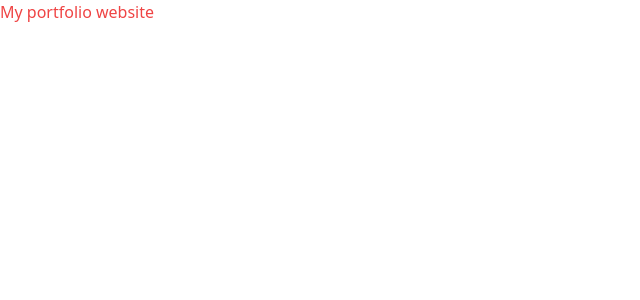
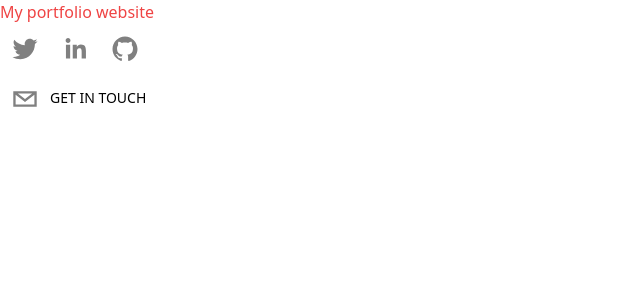
Before and after one commit to mahes1287/portfolio, a Next.js app: page / in a window 1280 px wide. Shown: the top 300 px of the page, without its empty margins (0-640 px from the left). Built offline with nearby package versions, Linux system fonts and the light colour scheme.

Commit message:
icons added

```diff
--- a/components/Header.tsx
+++ b/components/Header.tsx
@@ -1,12 +1,36 @@
 import React from "react";
+import { SocialIcon } from "react-social-icons";
 
 type Props = {};
 
 export default function Header({}: Props) {
   return (
     <header>
-          <div className="flex flex-row items-center">
-
+      <div className="flex flex-row items-center">
+        <SocialIcon
+          url="https://twitter.com/mahes1287"
+          fgColor="gray"
+          bgColor="transparent"
+        />
+        <SocialIcon
+          url="https://linkedin.com/in/maheshwaranv"
+          fgColor="gray"
+          bgColor="transparent"
+        />
+        <SocialIcon
+          url="https://github.com/mahes1287"
+          fgColor="gray"
+          bgColor="transparent"
+        />
+      </div>
+      <div>
+        <SocialIcon
+          className="cursor-pointer"
+          network="email"
+          fgColor="gray"
+          bgColor="transparent"
+        />
+        <p className="uppercase hidden md:inline-flex text-sm">Get in touch</p>
       </div>
     </header>
   );
```
